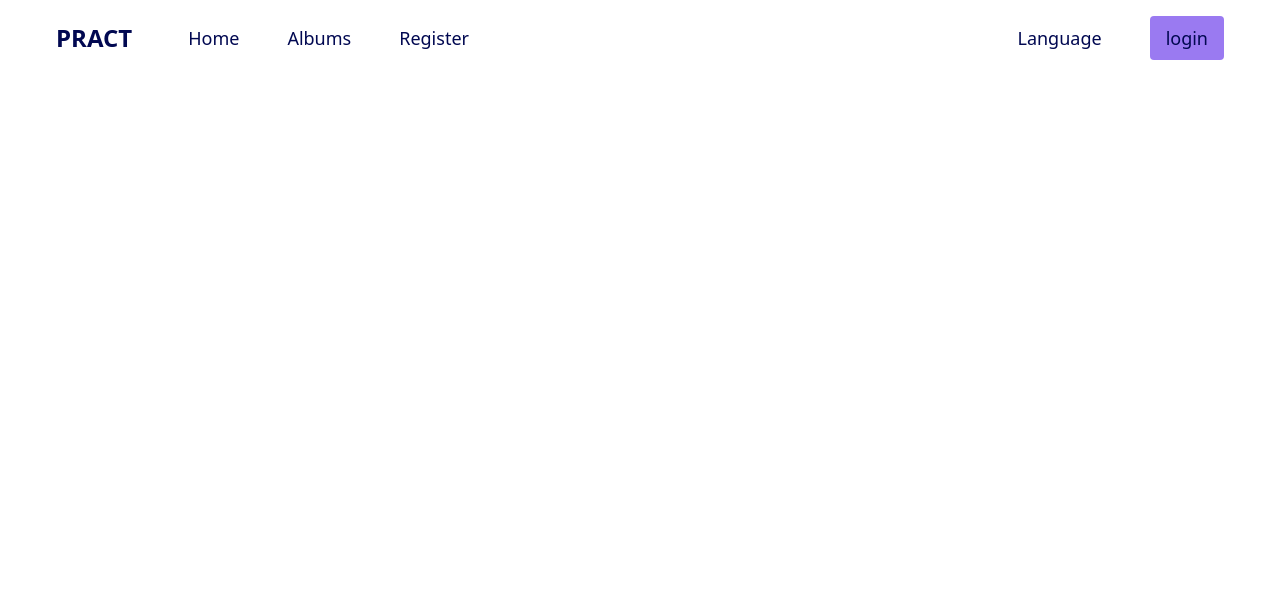
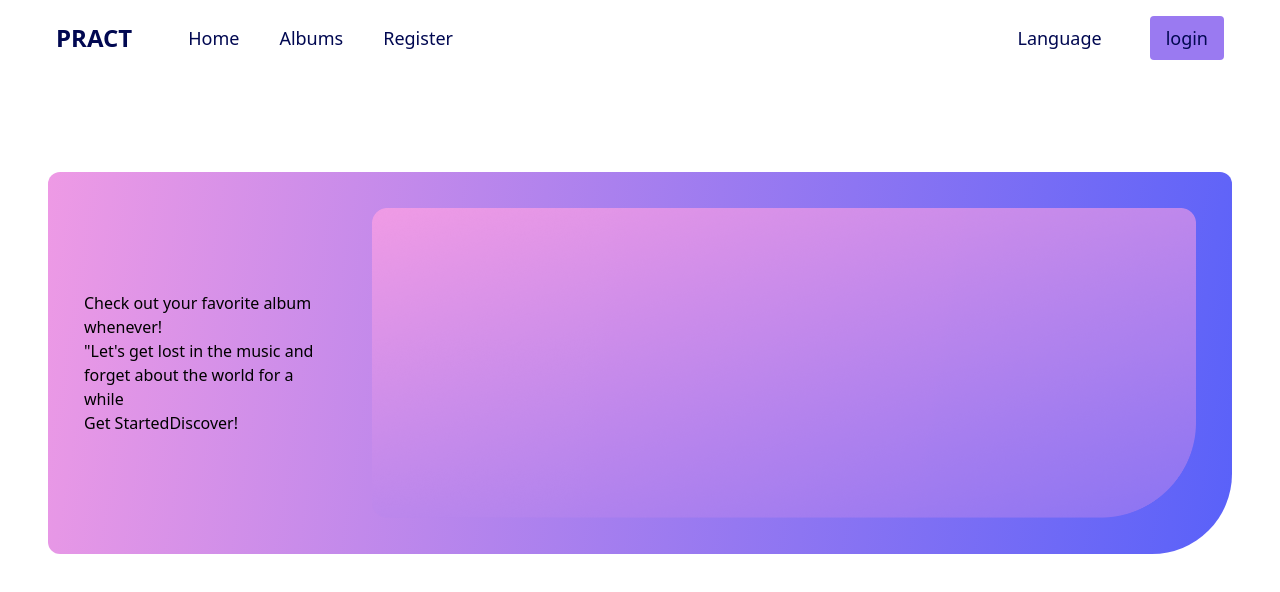
Before and after one commit to chelahcynthia/savannah-front, a React (Create React App) app: page / in a window 1280 px wide. Shown: the top 592 px of the page. Built offline with nearby package versions, Linux system fonts and the light colour scheme.

Commit message:
Adds banner

```diff
--- a/src/App.css
+++ b/src/App.css
@@ -1,38 +1,7 @@
-.App {
-  text-align: center;
+nav{
+  z-index: 10001 !important;
 }
 
-.App-logo {
-  height: 40vmin;
-  pointer-events: none;
+.gradientBg{
+  background: linear-gradient(99deg, #EE9AE5 0%, #5961F9 100%);
 }
-
-@media (prefers-reduced-motion: no-preference) {
-  .App-logo {
-    animation: App-logo-spin infinite 20s linear;
-  }
-}
-
-.App-header {
-  background-color: #282c34;
-  min-height: 100vh;
-  display: flex;
-  flex-direction: column;
-  align-items: center;
-  justify-content: center;
-  font-size: calc(10px + 2vmin);
-  color: white;
-}
-
-.App-link {
-  color: #61dafb;
-}
-
-@keyframes App-logo-spin {
-  from {
-    transform: rotate(0deg);
-  }
-  to {
-    transform: rotate(360deg);
-  }
-}
--- a/src/components/Home.js
+++ b/src/components/Home.js
@@ -1,14 +1,27 @@
 import React from 'react'
+import rectangle from '../assets/Rectangle 8.png';
 
 const Home = () => {
   return (
     <div className='md:px-12 p-4 max-w-screen-2xl mxx-auto mt-20'>
-        <div>
-            <div>
+        <div className='gradientBg rounded-xl rounded-br-[80px] md:p-9 px-4 py-5'>
+            <div className='flex flex-col md:flex-row-reverse justify-between items-center gap-10 '>
+               {/* banner image */}
+               <div>
+                  <img src={rectangle} alt='' className='lg:h-{346px}'/>
+                </div>
                 {/* banner */}
-                <div>
+                <div className='md:w-/5'>
+                    <h2 className=''>Check out your favorite album whenever!</h2>
+                    <p>"Let's get lost in the music and forget about the
+                      world for a while</p>
+                      <div>
+                        <button>Get Started</button>
+                        <button>Discover!</button>
+                        </div>
+                </div>
 
-                </div>
+
             </div>
         </div>
         </div>
--- a/src/components/Navbar.js
+++ b/src/components/Navbar.js
@@ -18,7 +18,7 @@ const Navbar = () => {
         <div className='text-lg container mx-auto flex justify-between items-center font-medium'>
           <div className='flex space-x-14 items-center'>
            <h1 className='font-bold text-primary text-2xl flex'>PRACT</h1>
-           <ul className='md:flex space-x-12'>
+           <ul className='md:flex space-x-10'>
             {/* show links using map method. */}
             {
               navItems.map(({link, path}) => <a key={link} href={path} className='block
```
Also changed, not shown: src/assets/Rectangle 8.png (added).
